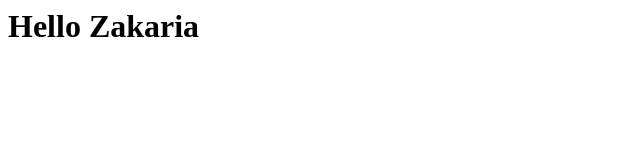
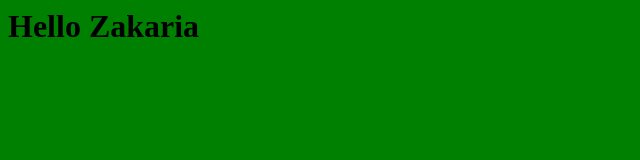
Before and after one commit to Hamadanir/hamadanir.github.io, a plain HTML site: page index.html in a window 1280 px wide. Shown: the whole page, without its empty margins (0-640 px from the left). Drawn offline with Linux system fonts and the light colour scheme.

Commit message:
Update index.html

```diff
--- a/index.html
+++ b/index.html
@@ -1,5 +1,7 @@
 <html>
-<head></head>
+<head>
+  <link href="main.css" rel="stylesheet">
+ </head>
 <body>
 <h1>Hello Zakaria</h1>
 </body>
```
